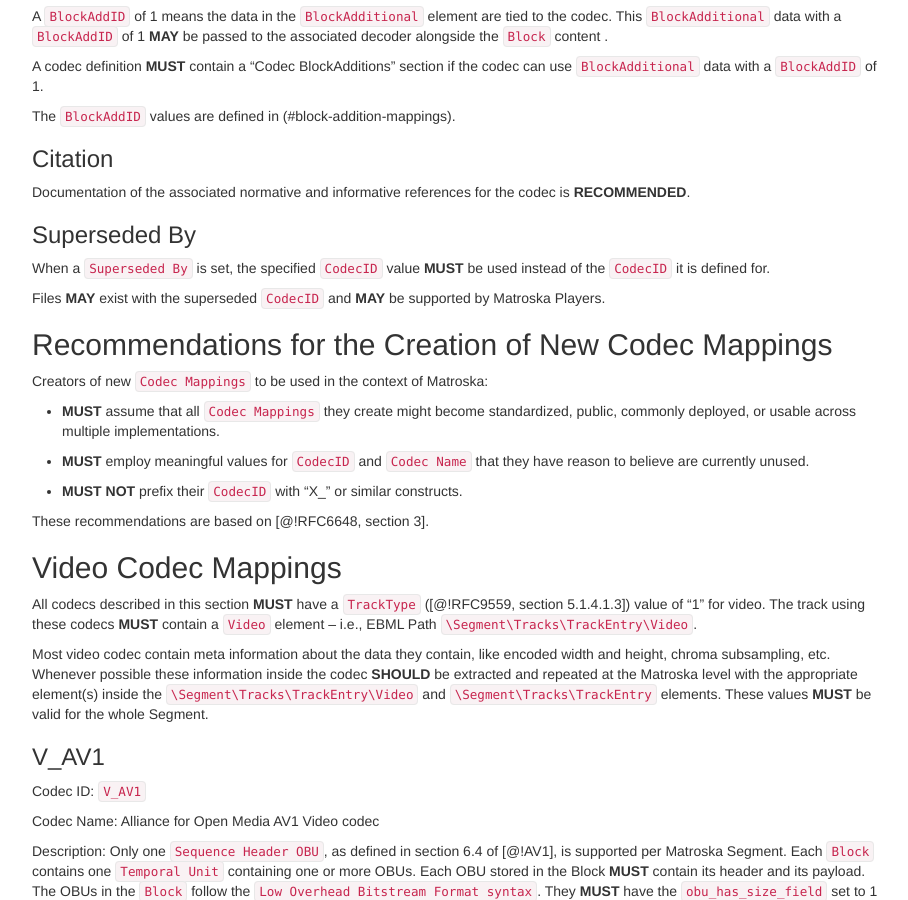
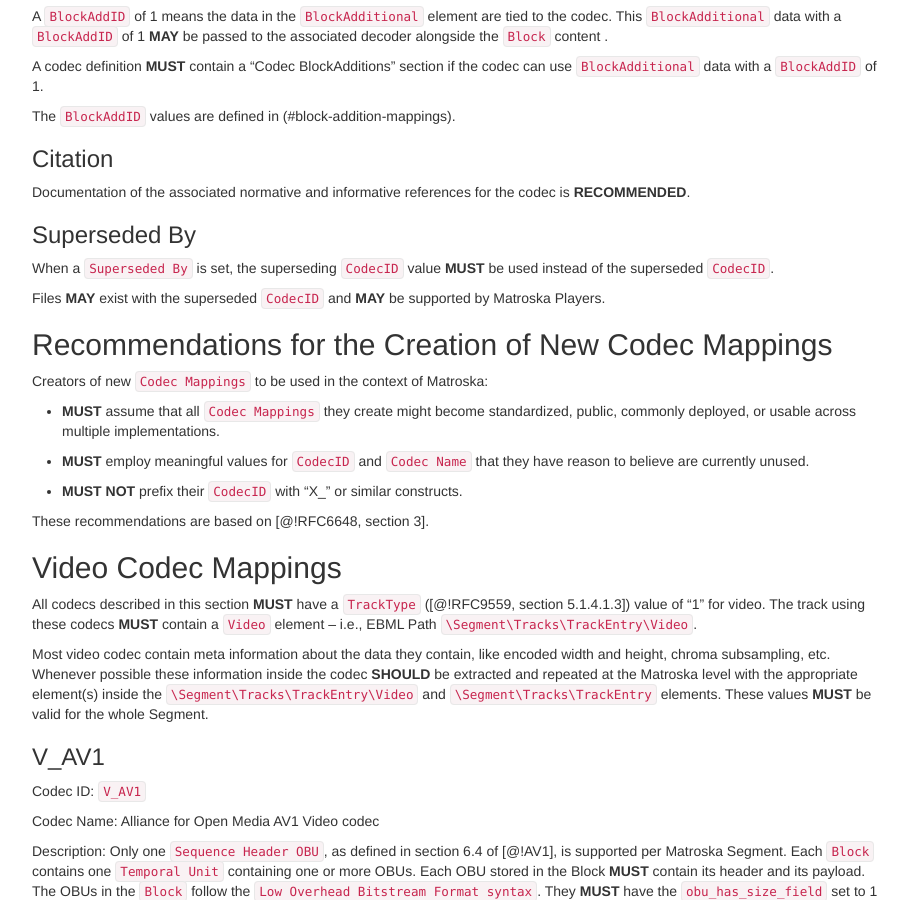
Before and after one commit to ietf-wg-cellar/matroska-specification, a Jekyll site: the page built from cellar-codec/codec_specs.md, in a window 1280 px wide and 900 px high, scrolled down 1291 px. Shown: the whole window, without its empty margins (273-1181 px from the left). Built offline with Jekyll 4.4.1, drawn with Linux system fonts in a browser that asks for light colours; our own code applies the rules of GitHub Pages for plain Markdown files.

Commit message:
reword superseded to clarify which replaces which

```diff
--- a/cellar-codec/codec_specs.md
+++ b/cellar-codec/codec_specs.md
@@ -95,7 +95,7 @@ Documentation of the associated normative and informative references for the cod
 
 ### Superseded By
 
-When a `Superseded By` is set, the specified `CodecID` value **MUST** be used instead of the `CodecID` it is defined for.
+When a `Superseded By` is set, the superseding `CodecID` value **MUST** be used instead of the superseded `CodecID`.
 
 Files **MAY** exist with the superseded `CodecID` and **MAY** be supported by Matroska Players.
 
```
